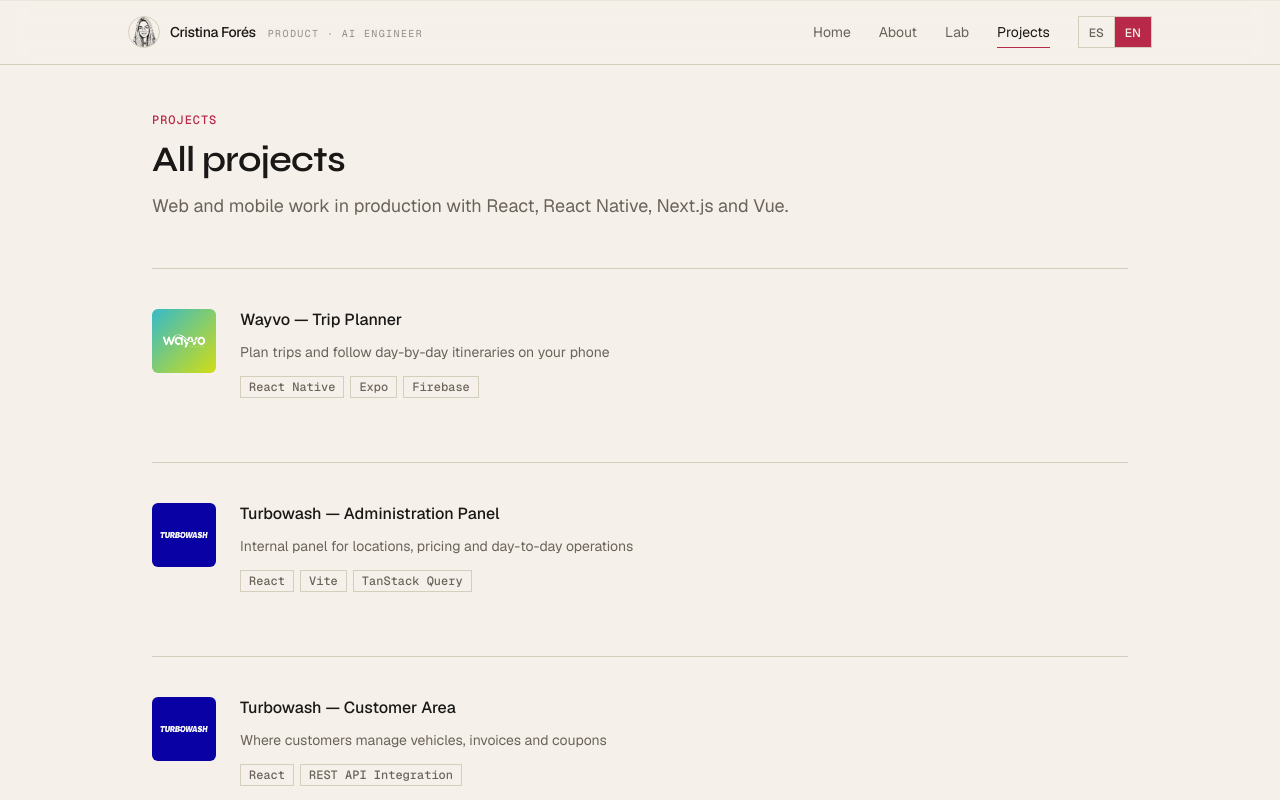
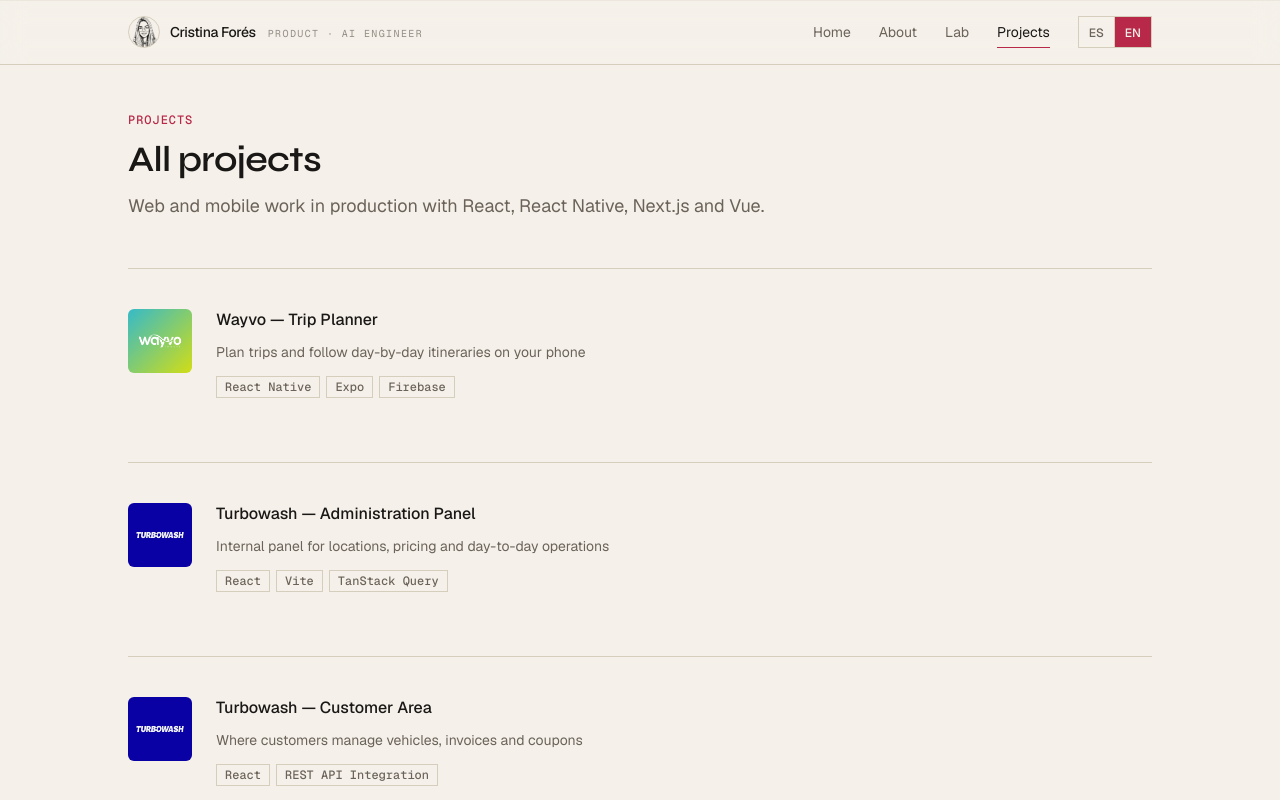
Before and after one commit to CristinaFores/portafolio, a Next.js app: page /en/projects in a window 1280 px wide. Shown: the top 800 px of the page. Built offline with nearby package versions, Linux system fonts and the light colour scheme.

Commit message:
fix(lab): align PageContent width with the footer and other views
PageContentContainer put px-6 on the max-w-5xl element itself, insetting lab
content 24px while about/project-detail/home center the max-w-5xl inside an
outer px-6 wrapper (flush with the footer). Match that pattern so lab lines up.

```diff
--- a/components/layout/PageContent/page-content.tsx
+++ b/components/layout/PageContent/page-content.tsx
@@ -8,8 +8,10 @@ export const PageContentContainer = ({
   children: React.ReactNode
 }) => {
   return (
-    <main className="mx-auto flex max-w-5xl flex-col px-6 pb-24 pt-28 gap-8 sm:gap-12">
-      {children}
+    <main className="px-6 pb-24 pt-28">
+      <div className="mx-auto flex max-w-5xl flex-col gap-8 sm:gap-12">
+        {children}
+      </div>
     </main>
   )
 }
```
